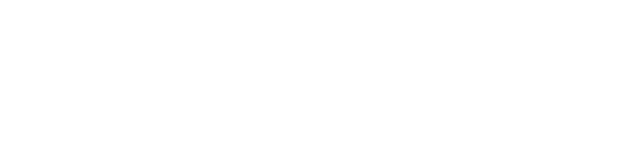
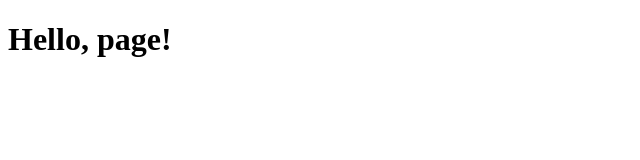
Before and after one commit to MaxSyvak/airbnb, a plain HTML site: page page-1.html in a window 1280 px wide. Shown: the whole page, without its empty margins (0-640 px from the left). Drawn offline with Linux system fonts and the light colour scheme.

Commit message:
First Greeting

```diff
--- a/page-1.html
+++ b/page-1.html
@@ -1,6 +1,10 @@
 <!DOCTYPE html>
 <html>
-<head>
-  <title>My First Home Page</title>
-</head>
+	<head>
+		<title>My First Home Page</title>
+	</head>
+	<body>
+		<h1>Hello, page!</h1>
+
+	</body>
 </html>
```
